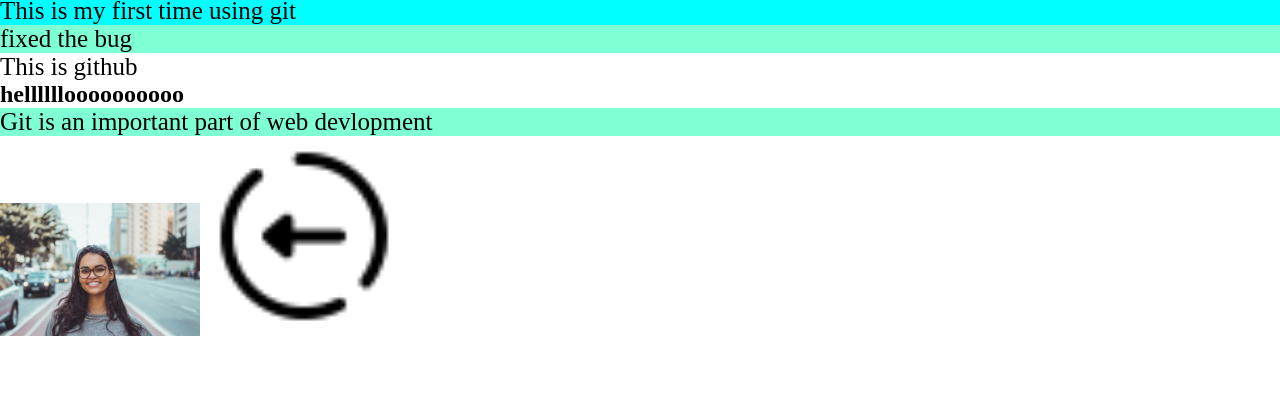
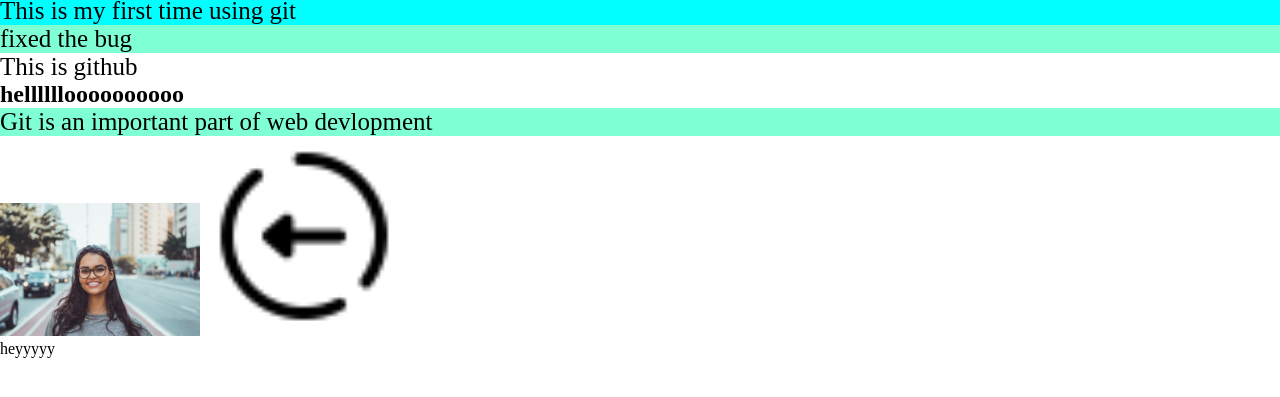
Before and after one commit to neeraj027/gitPractice, a plain HTML site: page index.html in a window 1280 px wide. Shown: the part 61-458 px from the top of the page. Drawn offline with Linux system fonts and the light colour scheme.

Commit message:
Update index.html
added div with class name box

```diff
--- a/index.html
+++ b/index.html
@@ -15,5 +15,6 @@
     <p class="para2">Git is an important part of web devlopment</p>
     <img src="person-1.jpeg" alt="">
     <img src="icons8-go-back-48.png" alt="">
+    <div class="box">heyyyyy
 </body>
 </html>
```
